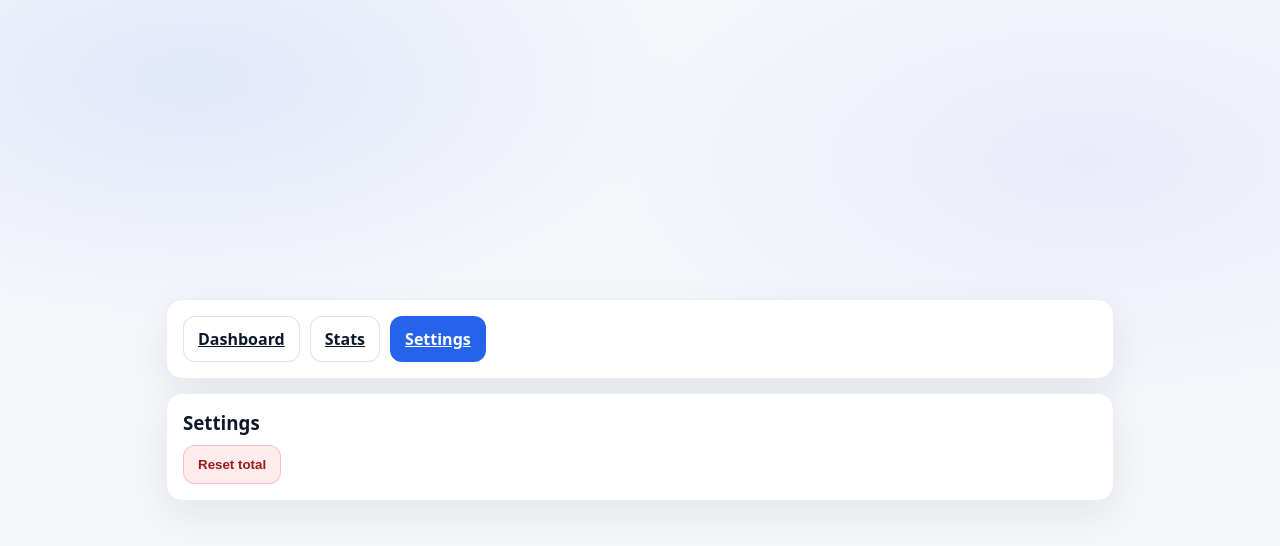
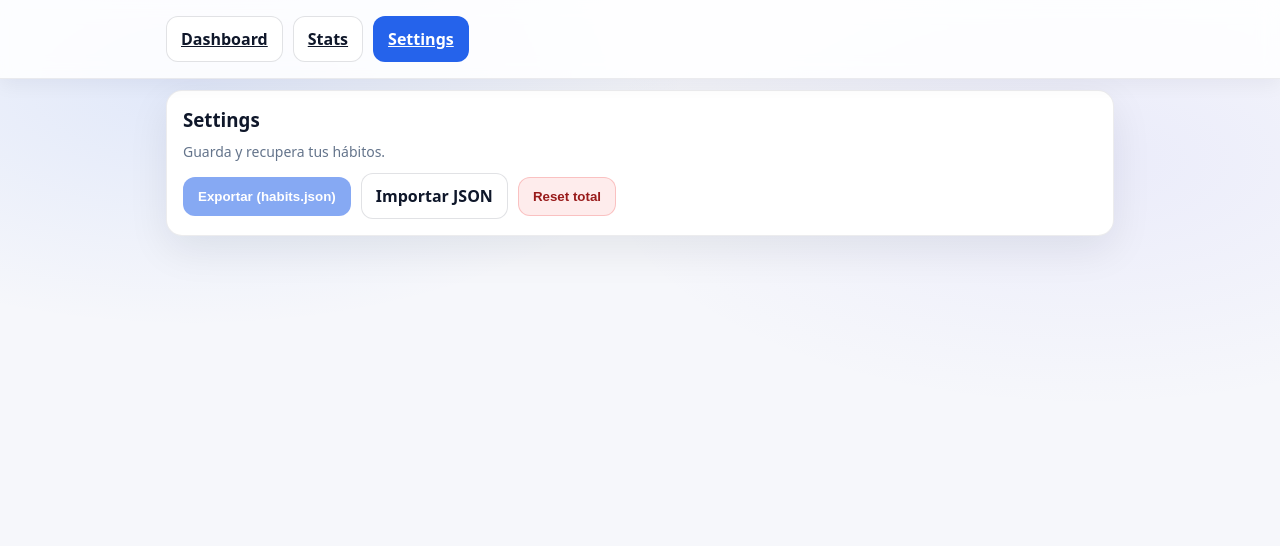
Before and after one commit to PaulaReixach/HabitTrackerReact, a React (Vite) app: page /settings in a window 1280 px wide. Shown: the top 546 px of the page. Built offline with nearby package versions, Linux system fonts and the light colour scheme.

Commit message:
Nuevos botones export/import + logica buena para react con context etc...

```diff
--- a/src/components/NavBar.jsx
+++ b/src/components/NavBar.jsx
@@ -5,16 +5,20 @@ function Navbar() {
     `btn ${isActive ? "btnPrimary" : ""}`;
 
     return (
-    <div className="panel" style={{ display: "flex", gap: 10, alignItems: "center" }}>
+        <div className="navbar">
+            <div className="navbarInner">
             <NavLink to="/" end className={linkClass}>
                 Dashboard
             </NavLink>
+
             <NavLink to="/stats" className={linkClass}>
                 Stats
             </NavLink>
+
             <NavLink to="/settings" className={linkClass}>
                 Settings
             </NavLink>
+            </div>
         </div>
     );
 }
--- a/src/hooks/useHabits.js
+++ b/src/context/HabitsContext.jsx
@@ -1,5 +1,6 @@
-import { useEffect, useMemo, useState } from "react";
+import { createContext, useContext, useEffect, useMemo, useState } from "react";
 
+/* Helpers */
 function getDateKey(date = new Date()) {
   return date.toISOString().split("T")[0];
 }
@@ -23,41 +24,42 @@ function calculateStreak(completedDates) {
       break;
     }
   }
-
   return streak;
 }
 
-export function useHabits() {
+const HabitsContext = createContext(null);
+
+function HabitsProvider({ children }) {
   const [habits, setHabits] = useState(() => {
     const saved = localStorage.getItem("habits");
     if (!saved) return [];
     return JSON.parse(saved);
   });
 
-  const [filter, setFilter] = useState("all"); // all | pending | done
-  const [search, setSearch] = useState("");
-
   useEffect(() => {
     localStorage.setItem("habits", JSON.stringify(habits));
   }, [habits]);
 
   function addHabit(name) {
+    const trimmed = name.trim();
+    if (trimmed === "") return;
+
     const newHabit = {
       id: crypto.randomUUID(),
-      name,
+      name: trimmed,
       completedDates: [],
     };
+
     setHabits((prev) => [newHabit, ...prev]);
   }
 
   function completeHabit(id) {
     const today = getDateKey();
     setHabits((prev) =>
-      prev.map((habit) => {
-        if (habit.id !== id) return habit;
-        if (habit.completedDates.includes(today)) return habit;
-
-        return { ...habit, completedDates: [today, ...habit.completedDates] };
+      prev.map((h) => {
+        if (h.id !== id) return h;
+        if (h.completedDates.includes(today)) return h;
+        return { ...h, completedDates: [today, ...h.completedDates] };
       })
     );
   }
@@ -65,11 +67,10 @@ export function useHabits() {
   function completeHabitYesterday(id) {
     const yesterday = getYesterdayKey();
     setHabits((prev) =>
-      prev.map((habit) => {
-        if (habit.id !== id) return habit;
-        if (habit.completedDates.includes(yesterday)) return habit;
-
-        return { ...habit, completedDates: [yesterday, ...habit.completedDates] };
+      prev.map((h) => {
+        if (h.id !== id) return h;
+        if (h.completedDates.includes(yesterday)) return h;
+        return { ...h, completedDates: [yesterday, ...h.completedDates] };
       })
     );
   }
@@ -91,36 +92,30 @@ export function useHabits() {
     setHabits([]);
   }
 
-  // derived data
+  function exportHabits(){
+    const data = JSON.stringify(habits, null, 2);
+    const blob = new Blob([data], { type: "application/json" });
+    const url = URL.createObjectURL(blob);
+
+    const a = document.createElement("a");
+    a.href = url;
+    a.download = "habits.json";
+    a.click();
+
+    URL.revokeObjectURL(url); // Limpia el objeto URL después de la descarga
+  }
+
+  function importHabits(file){
+    setHabits(file);
+  }
+
+
   const today = getDateKey();
   const totalHabits = habits.length;
   const completedTodayCount = habits.filter((h) => h.completedDates.includes(today)).length;
   const progressPercent =
     totalHabits === 0 ? 0 : Math.round((completedTodayCount / totalHabits) * 100);
 
-  const filteredHabits = useMemo(() => {
-    const sorted = [...habits].sort((a, b) => {
-      const aDone = a.completedDates.includes(today);
-      const bDone = b.completedDates.includes(today);
-      if (aDone !== bDone) return aDone ? 1 : -1; // pendientes primero
-      return 0;
-    });
-
-    const searchText = search.trim().toLowerCase();
-
-    return sorted.filter((h) => {
-      const doneToday = h.completedDates.includes(today);
-
-      if (filter === "pending" && doneToday) return false;
-      if (filter === "done" && !doneToday) return false;
-
-      if (searchText !== "" && !h.name.toLowerCase().includes(searchText)) return false;
-
-      return true;
-    });
-  }, [habits, filter, search, today]);
-
-  // stats helpers
   const habitsWithStreak = useMemo(() => {
     return habits.map((h) => ({
       ...h,
@@ -129,17 +124,9 @@ export function useHabits() {
     }));
   }, [habits, today]);
 
-  return {
-    // state
+  const value = {
     habits,
-    filter,
-    search,
 
-    // setters
-    setFilter,
-    setSearch,
-
-    // actions
     addHabit,
     completeHabit,
     completeHabitYesterday,
@@ -147,15 +134,27 @@ export function useHabits() {
     renameHabit,
     resetAll,
 
-    // derived
-    filteredHabits,
+    //Settings
+    exportHabits,
+    importHabits,
+
+    today,
     totalHabits,
     completedTodayCount,
     progressPercent,
-    today,
 
-    // stats
     habitsWithStreak,
-    calculateStreak,
+
   };
+
+  return <HabitsContext.Provider value={value}>{children}</HabitsContext.Provider>;
 }
+
+
+function useHabits() {
+  const ctx = useContext(HabitsContext);
+  if (!ctx) throw new Error("useHabits must be used inside <HabitsProvider>");
+  return ctx;
+}
+
+export { HabitsProvider, useHabits };
--- a/src/main.jsx
+++ b/src/main.jsx
@@ -1,6 +1,7 @@
 import React from "react";
 import ReactDOM from "react-dom/client";
 import { BrowserRouter } from "react-router-dom";
+import { HabitsProvider } from "./context/HabitsContext";
 import App from "./App";
 
 import "./index.css";
@@ -9,7 +10,9 @@ import "./styles.css";
 ReactDOM.createRoot(document.getElementById("root")).render(
   <React.StrictMode>
     <BrowserRouter>
-      <App />
+      <HabitsProvider>
+         <App />
+      </HabitsProvider>
     </BrowserRouter>
   </React.StrictMode>
 );
--- a/src/pages/DashboardPage.jsx
+++ b/src/pages/DashboardPage.jsx
@@ -1,36 +1,53 @@
+import { useMemo, useState } from "react";
 import HabitForm from "../components/HabitForm";
 import HabitList from "../components/HabitList";
 import SearchBar from "../components/SearchBar";
-import { useHabits } from "../hooks/useHabits";
+import { useHabits } from "../context/HabitsContext";
 
 function DashboardPage() {
   const {
-    // state
-    filter,
-    search,
+    habits,
+    today,
+    totalHabits,
+    completedTodayCount,
+    progressPercent,
 
-    // setters
-    setFilter,
-    setSearch,
-
-    // actions
     addHabit,
     completeHabit,
     completeHabitYesterday,
     deleteHabit,
     renameHabit,
     resetAll,
+  } = useHabits();
 
-    // derived
-    filteredHabits,
-    totalHabits,
-    completedTodayCount,
-    progressPercent,
-  } = useHabits();
+  // ✅ Estado SOLO del dashboard
+  const [filter, setFilter] = useState("all"); // all | pending | done
+  const [search, setSearch] = useState("");
+
+  const filteredHabits = useMemo(() => {
+    const sorted = [...habits].sort((a, b) => {
+      const aDone = a.completedDates.includes(today);
+      const bDone = b.completedDates.includes(today);
+      if (aDone !== bDone) return aDone ? 1 : -1; // pendientes primero
+      return 0;
+    });
+
+    const searchText = search.trim().toLowerCase();
+
+    return sorted.filter((h) => {
+      const doneToday = h.completedDates.includes(today);
+
+      if (filter === "pending" && doneToday) return false;
+      if (filter === "done" && !doneToday) return false;
+
+      if (searchText !== "" && !h.name.toLowerCase().includes(searchText)) return false;
+
+      return true;
+    });
+  }, [habits, today, filter, search]);
 
   return (
     <>
-      {/* HEADER */}
       <div className="header">
         <div>
           <h1 className="title">Habit Tracker</h1>
@@ -50,9 +67,7 @@ function DashboardPage() {
         </div>
       </div>
 
-      {/* GRID */}
       <div className="grid">
-        {/* Columna izquierda */}
         <div className="stack">
           <div className="panel">
             <h3 style={{ margin: 0, marginBottom: 10 }}>Añadir hábito</h3>
@@ -64,6 +79,7 @@ function DashboardPage() {
 
           <div className="panel">
             <h3 style={{ margin: 0, marginBottom: 10 }}>Resumen</h3>
+
             <div className="cards">
               <div className="card">
                 <div className="cardLabel">Total hábitos</div>
@@ -90,7 +106,6 @@ function DashboardPage() {
           </div>
         </div>
 
-        {/* Columna derecha */}
         <div className="panel">
           <h3 style={{ margin: 0, marginBottom: 10 }}>Tus hábitos</h3>
 
--- a/src/pages/SettingsPage.jsx
+++ b/src/pages/SettingsPage.jsx
@@ -1,11 +1,71 @@
-import { useHabits } from "../hooks/useHabits";
+import { useState } from "react";
+import { useHabits } from "../context/HabitsContext";
 
 function SettingsPage() {
-  const { resetAll } = useHabits();
+  const { habits, resetAll, exportHabits, importHabits } = useHabits();
+  const [error, setError] = useState("");
+
+  function isValidHabitsArray(data) {
+    if (!Array.isArray(data)) return false;
+
+    return data.every((h) => {
+      const hasId = typeof h.id === "string";
+      const hasName = typeof h.name === "string";
+      const hasCompletedDates =
+        Array.isArray(h.completedDates) &&
+        h.completedDates.every((d) => typeof d === "string");
+      return hasId && hasName && hasCompletedDates;
+    });
+  }
+
+  function handleFileChange(e) {
+    setError("");
+    const file = e.target.files?.[0];
+    if (!file) return;
+
+    const reader = new FileReader();
+    reader.onload = () => {
+      try {
+        const parsed = JSON.parse(reader.result);
+
+        if (!isValidHabitsArray(parsed)) {
+          setError("El JSON no tiene el formato correcto.");
+          return;
+        }
+
+        const ok = confirm("Esto reemplazará tus hábitos actuales. ¿Continuar?");
+        if (!ok) return;
+
+        importHabits(parsed);
+      } catch {
+        setError("Archivo inválido: no es un JSON válido.");
+      }
+    };
+
+    reader.readAsText(file);
+  }
 
   return (
     <div className="panel">
       <h3 style={{ margin: 0, marginBottom: 10 }}>Settings</h3>
+      <p className="subtitle" style={{ marginTop: 0 }}>
+        Guarda y recupera tus hábitos.
+      </p>
+
+      <div className="actionsRow" style={{ marginTop: 12 }}>
+        <button className="btn btnPrimary" onClick={exportHabits} disabled={habits.length === 0}>
+          Exportar (habits.json)
+        </button>
+
+        <label className="btn" style={{ display: "inline-flex", alignItems: "center", gap: 8 }}>
+          Importar JSON
+          <input
+            type="file"
+            accept="application/json"
+            onChange={handleFileChange}
+            style={{ display: "none" }}
+          />
+        </label>
 
         <button
           className="btn btnDanger"
@@ -17,6 +77,13 @@ function SettingsPage() {
           Reset total
         </button>
       </div>
+
+      {error && (
+        <p style={{ marginTop: 12, color: "#b91c1c", fontWeight: 600 }}>
+          {error}
+        </p>
+      )}
+    </div>
   );
 }
 
--- a/src/pages/StatsPage.jsx
+++ b/src/pages/StatsPage.jsx
@@ -1,4 +1,4 @@
-import { useHabits } from "../hooks/useHabits";
+import { useHabits } from "../context/HabitsContext";
 
 function StatsPage() {
   const { habitsWithStreak, totalHabits, completedTodayCount } = useHabits();
--- a/src/styles.css
+++ b/src/styles.css
@@ -35,18 +35,16 @@ body{
     var(--bg);
 }
 
-/* Layout */
 .page{
   min-height: 100vh;
-  display: flex;
-  justify-content: center;
-  align-items: center;
-  padding: 32px 0;
+  padding-top: 90px; /* espacio para navbar fija */
+  padding-bottom: 32px;
 }
 
 .container{
   width: 100%;
   max-width: 980px;
+  margin: 0 auto;
   padding: 0 16px;
 }
 
@@ -255,3 +253,27 @@ body{
   width: 0%;
   background: var(--primary);
 }
+
+.navbar{
+  position: fixed;
+  top: 0;
+  left: 0;
+  width: 100%;
+
+  background: rgba(255,255,255,0.85);
+  backdrop-filter: blur(10px);
+
+  border-bottom: 1px solid rgba(15, 23, 42, 0.08);
+  box-shadow: 0 6px 18px rgba(15, 23, 42, 0.05);
+
+  z-index: 1000;
+}
+
+.navbarInner{
+  max-width: 980px;
+  margin: 0 auto;
+  padding: 16px;
+  display: flex;
+  gap: 10px;
+  align-items: center;
+}
```
Lines whose indentation alone changed are shown as unchanged.
